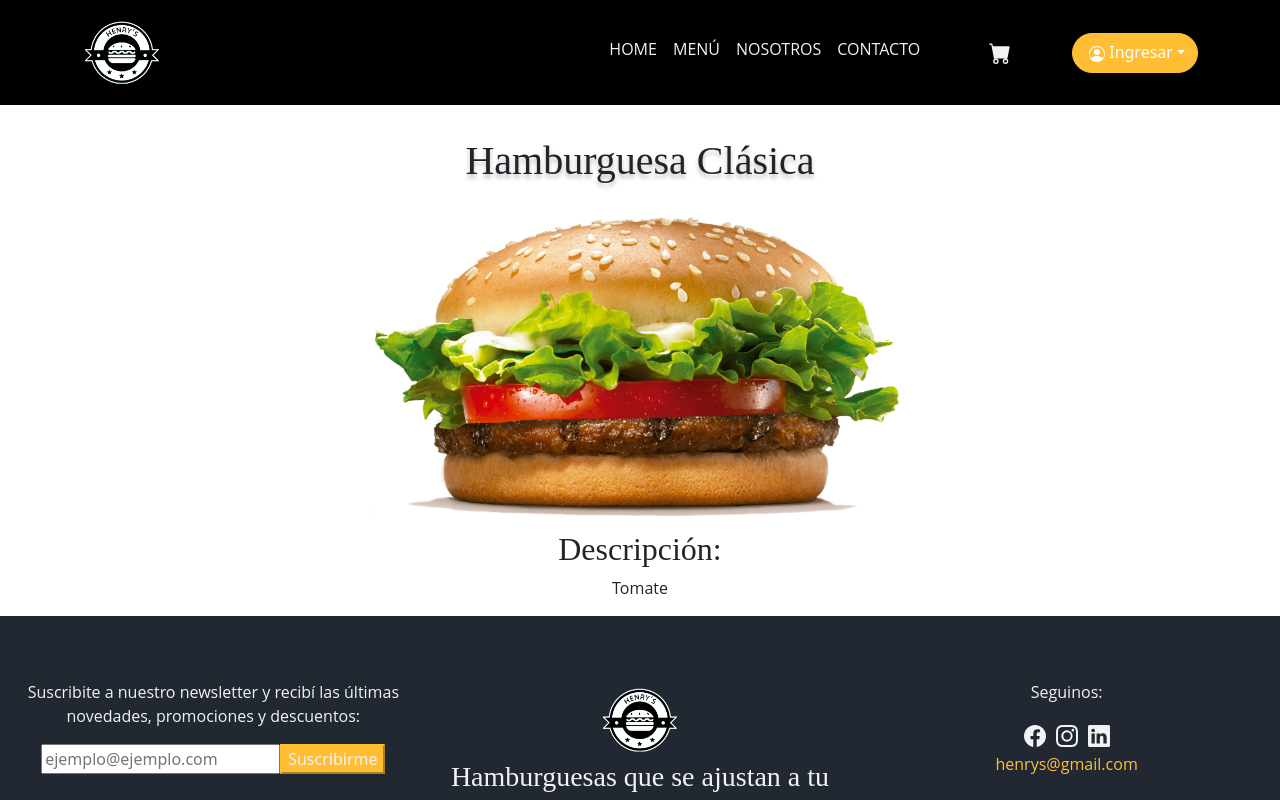
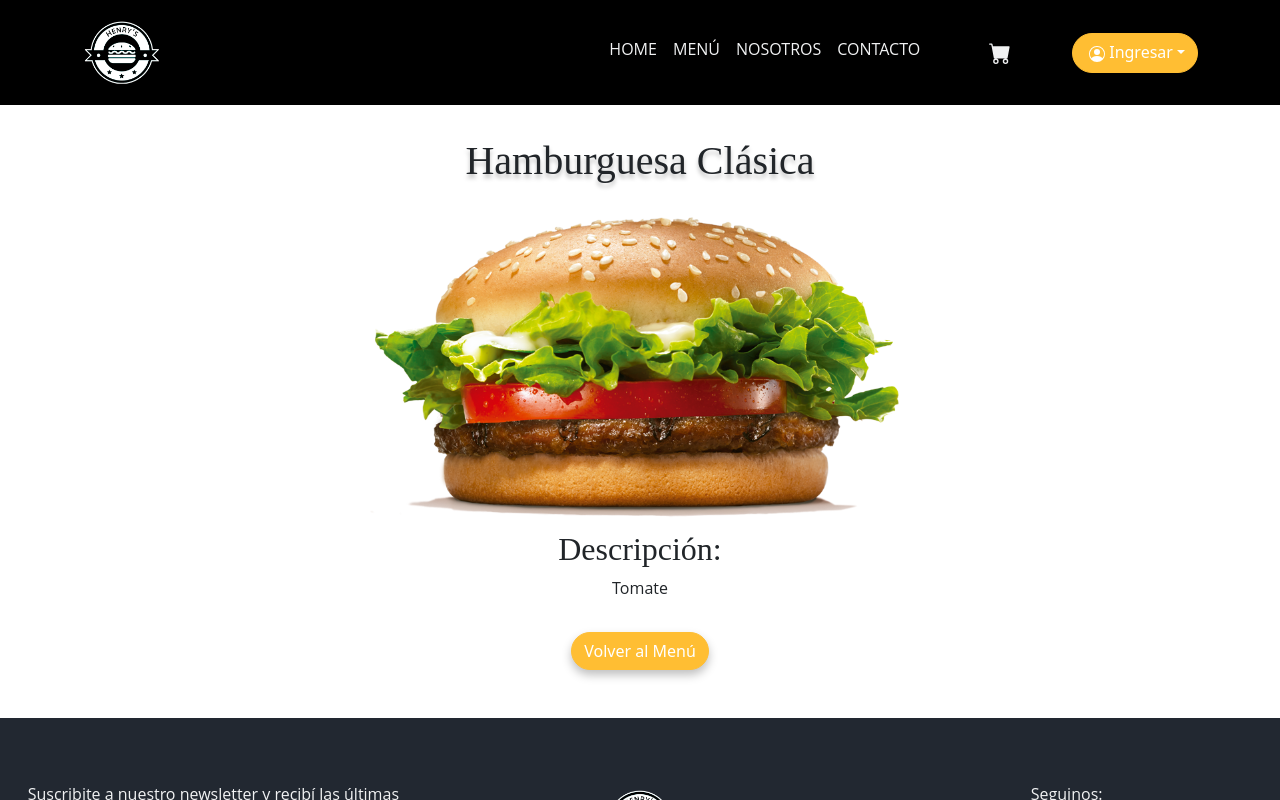
Before and after one commit to mabhyHs/Henrys-app, a React (Create React App) app in the folder client/: page /detalle in a window 1280 px wide. Shown: the top 800 px of the page. Built offline with nearby package versions, Linux system fonts and the light colour scheme.

Commit message:
add button back

```diff
--- a/client/src/Components/ProductDetail/ProductDetail.jsx
+++ b/client/src/Components/ProductDetail/ProductDetail.jsx
@@ -1,5 +1,7 @@
 import React from 'react';
 import Container from 'react-bootstrap/Container';
+import Button from 'react-bootstrap/Button';
+import { Link } from 'react-router-dom';
 import imgProduct from '../../Assets/Images/Hamburguesas/hamburguesa-clasica.png';
 
 import './ProductDetail.css';
@@ -16,6 +18,9 @@ function ProductDetail() {
         />
         <h2>Descripción:</h2>
         <p className="productDetail__text">Tomate</p>
+        <Button as={Link} to="/menu" className="mt-3 mb-5">
+          Volver al Menú
+        </Button>
       </Container>
     </div>
   );
```
